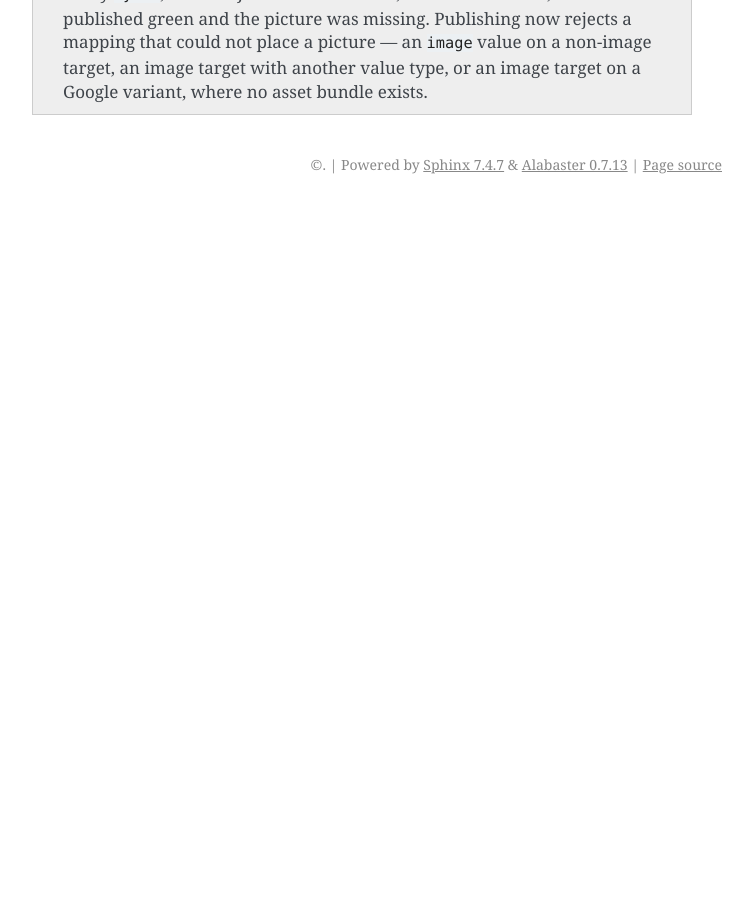
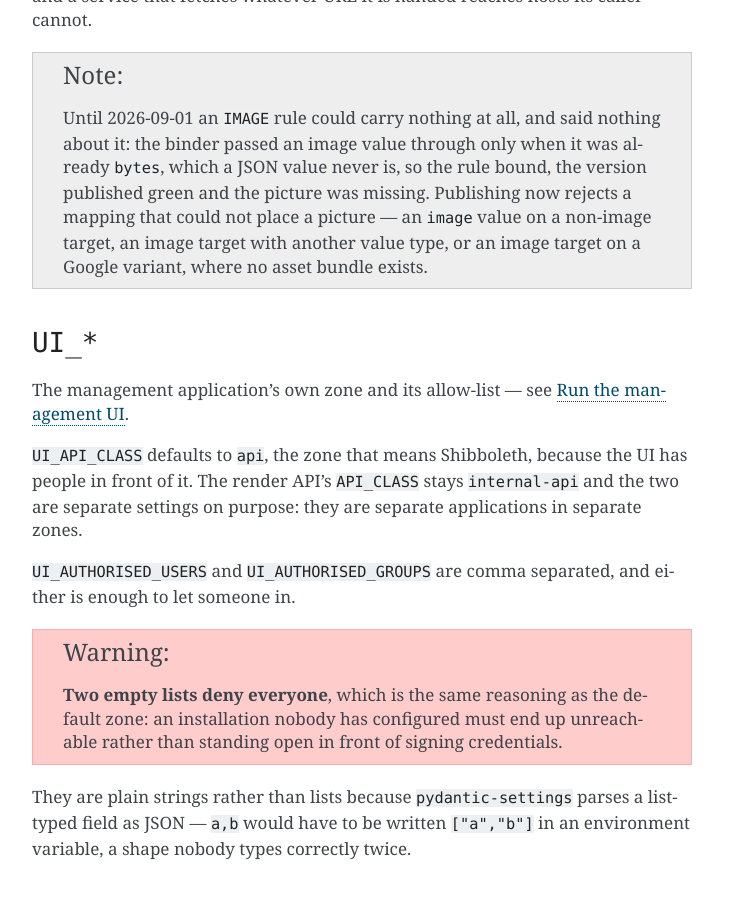
Before and after one commit to edutap-collective/edutap.pass_builder, a Sphinx documentation site: the page built from docs/reference/configuration.md, in a window 1280 px wide and 900 px high, scrolled down 3937 px. Shown: the whole window, without its empty margins (388-1141 px from the left). Built offline with Sphinx 7.4.7, drawn with Linux system fonts in a browser that asks for light colours; before the commit the page ends 4141 px from its top, so only the background shows below that; some of the changed text lies outside the part shown.

Commit message:
docs: how to run the management UI, and what its allow-list means
A how-to for the second application, the settings reference for its zone and
allow-list, and a README section for the frontend targets.

The two things worth reading before deploying it are both warnings rather than
prose: two empty allow-lists deny everyone, because an installation nobody has
configured must end up unreachable rather than standing open in front of
signing credentials; and the mount point is baked into the bundle at build
time, so a value that drifts from the deployment's produces a white screen
that no log explains.

`sphinx-build -W` is green.

Co-Authored-By: Claude Opus 5 (1M context) <noreply@anthropic.com>

````diff
--- a/docs/reference/configuration.md
+++ b/docs/reference/configuration.md
@@ -25,6 +25,11 @@ The settings model is `edutap.pass_builder.settings.Settings`.
 | `EDUTAP_PASS_BUILDER_OBJECTSTORE_SECRET_KEY` | secret string | `""` | no |
 | `EDUTAP_PASS_BUILDER_WWDR_CERTIFICATE_PATH` | path | `assets/wwdr-g4.pem` | no |
 | `EDUTAP_PASS_BUILDER_AUDIT_RETENTION_MONTHS` | integer | `24` | no |
+| `EDUTAP_PASS_BUILDER_UI_API_CLASS` | string | `api` | no |
+| `EDUTAP_PASS_BUILDER_UI_REMOTE_USER_HEADER` | string | `REMOTE_USER` | no |
+| `EDUTAP_PASS_BUILDER_UI_GROUPS_HEADER` | string | `isMemberOf` | no |
+| `EDUTAP_PASS_BUILDER_UI_AUTHORISED_USERS` | string, comma separated | `""` | no |
+| `EDUTAP_PASS_BUILDER_UI_AUTHORISED_GROUPS` | string, comma separated | `""` | no |
 
 ## `DB_*`
 
@@ -152,3 +157,26 @@ Publishing now rejects a mapping that could not place a picture — an `image`
 value on a non-image target, an image target with another value type, or an
 image target on a Google variant, where no asset bundle exists.
 ```
+
+## `UI_*`
+
+The management application's own zone and its allow-list — see
+{doc}`/how-to/run-the-management-ui`.
+
+`UI_API_CLASS` defaults to `api`, the zone that means Shibboleth, because the
+UI has people in front of it.
+The render API's `API_CLASS` stays `internal-api` and the two are separate
+settings on purpose: they are separate applications in separate zones.
+
+`UI_AUTHORISED_USERS` and `UI_AUTHORISED_GROUPS` are comma separated, and
+either is enough to let someone in.
+
+```{warning}
+**Two empty lists deny everyone**, which is the same reasoning as the default
+zone: an installation nobody has configured must end up unreachable rather
+than standing open in front of signing credentials.
+```
+
+They are plain strings rather than lists because `pydantic-settings` parses a
+list-typed field as JSON — `a,b` would have to be written `["a","b"]` in an
+environment variable, a shape nobody types correctly twice.
````
Also changed, not shown: README.md (+29 -0 lines), docs/how-to/run-the-management-ui.md (added, +136 -0 lines), docs/index.md (+1 -0 lines).
